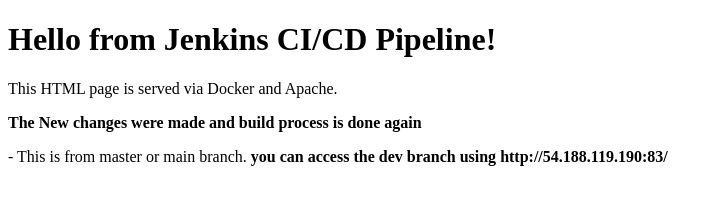
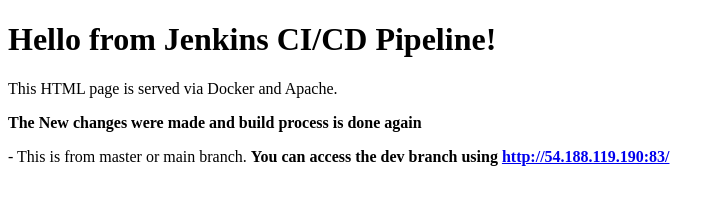
Before and after one commit to umakrishna-2002/docker, a plain HTML site: page index.html in a window 1280 px wide. Shown: the whole page, without its empty margins (0-724 px from the left). Drawn offline with Linux system fonts and the light colour scheme.

Commit message:
Update index.html

```diff
--- a/index.html
+++ b/index.html
@@ -9,7 +9,8 @@
   <b> The New changes were made and build process is done again</b>
   <p>
     - This is from master or main branch.
-   <b> you can access the dev branch using <a>http://54.188.119.190:83/</a></b>
+   <b> You can access the dev branch using <a href="http://54.188.119.190:83/">http://54.188.119.190:83/</a> </b>
+
 
   </p>
 </body>
```
